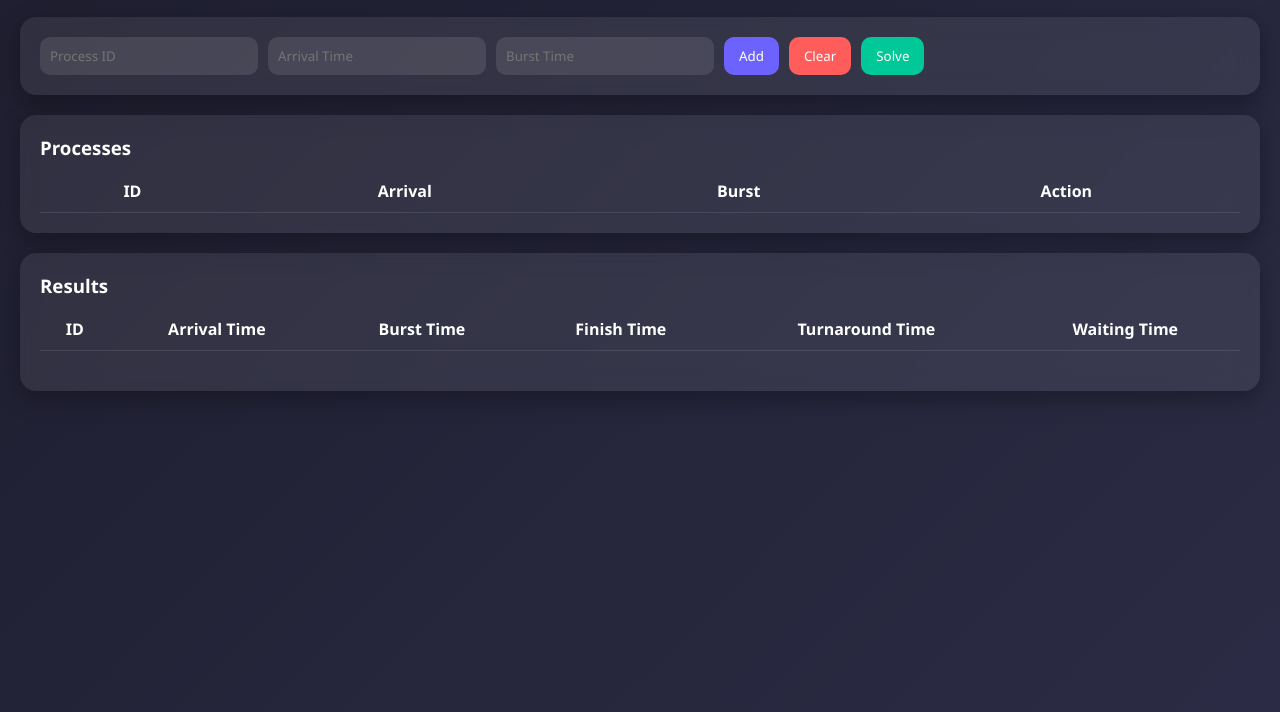
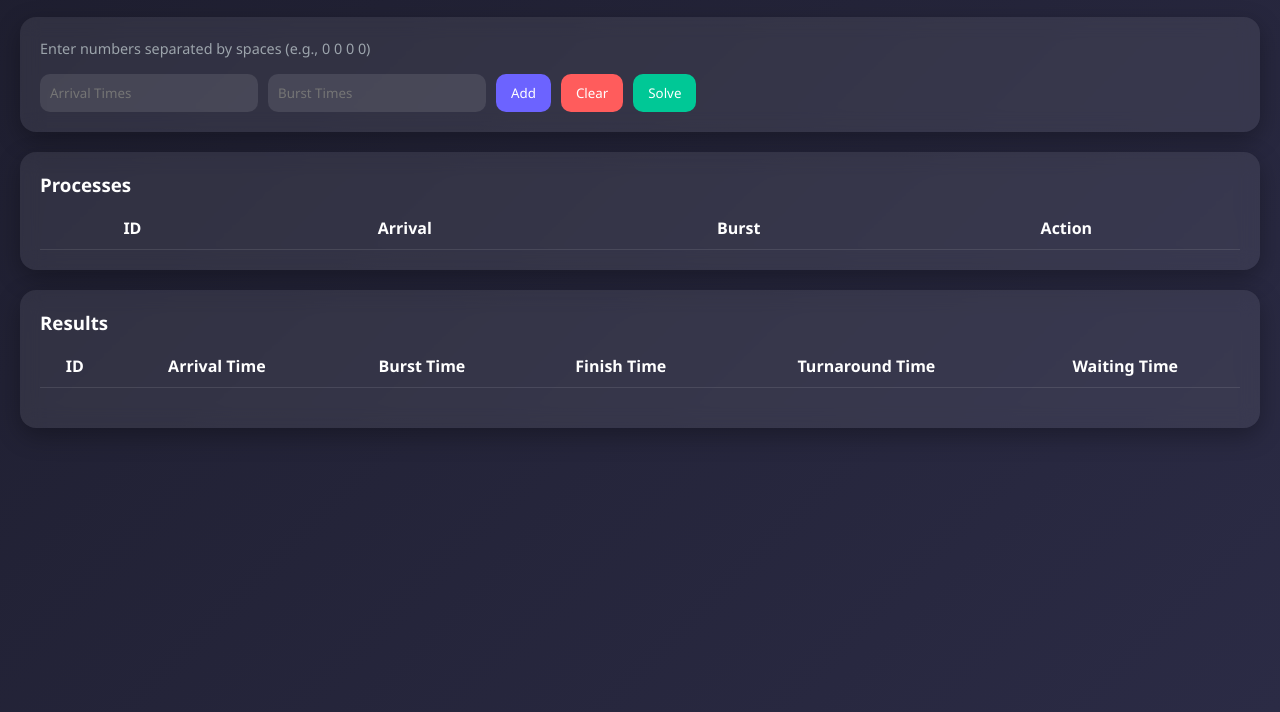
Before and after one commit to frncsge/cpu-scheduling-fcfs, a plain HTML site: page index.html in a window 1280 px wide. Shown: the part 88-800 px from the top of the page. Drawn offline with Linux system fonts and the light colour scheme.

Commit message:
fix: remove input for process id, make input for arrival and burst to be type = text and add an input instruction on top of the input group

```diff
--- a/index.html
+++ b/index.html
@@ -22,10 +22,10 @@
 
     <!-- INPUT CARD -->
     <div class="card">
+      <span id="input-instruction">Enter numbers separated by spaces (e.g., 0 0 0 0)</span>
       <div class="input-group">
-        <input type="text" id="pid" placeholder="Process ID" />
-        <input type="number" id="arrival" placeholder="Arrival Time" />
-        <input type="number" id="burst" placeholder="Burst Time" />
+        <input type="text" id="arrival" placeholder="Arrival Times" />
+        <input type="text" id="burst" placeholder="Burst Times" />
 
         <button class="btn-primary" id="addBtn">Add</button>
         <button class="btn-danger" id="clearBtn">Clear</button>
--- a/styles/inputs.css
+++ b/styles/inputs.css
@@ -38,3 +38,9 @@ button:hover {
   background: #00c896;
   color: white;
 }
+#input-instruction {
+  display: inline-block;
+  color: rgba(240, 255, 255, 0.561);
+  margin-bottom: 1rem;
+  font-size: 0.9rem;
+}
```
